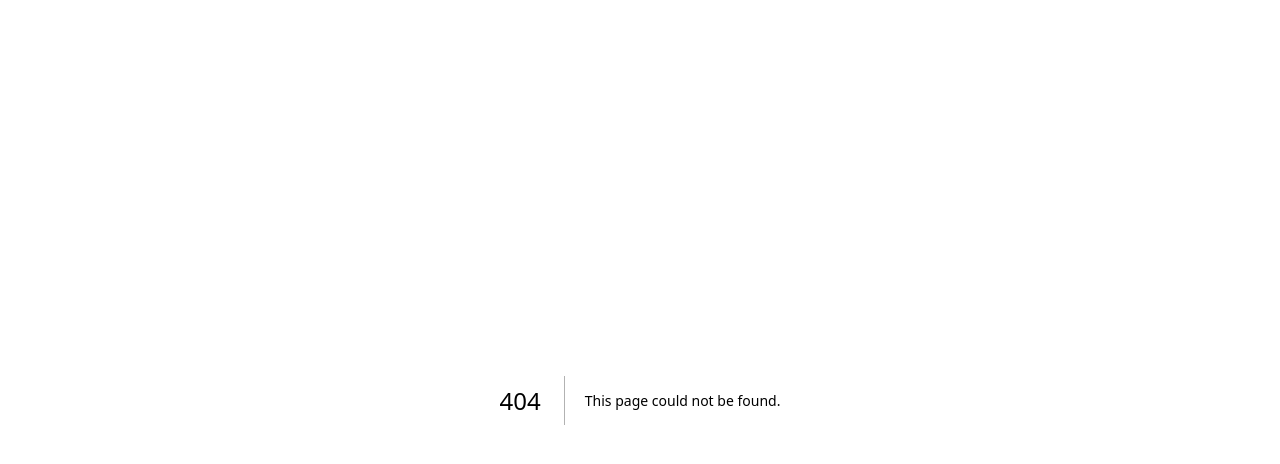
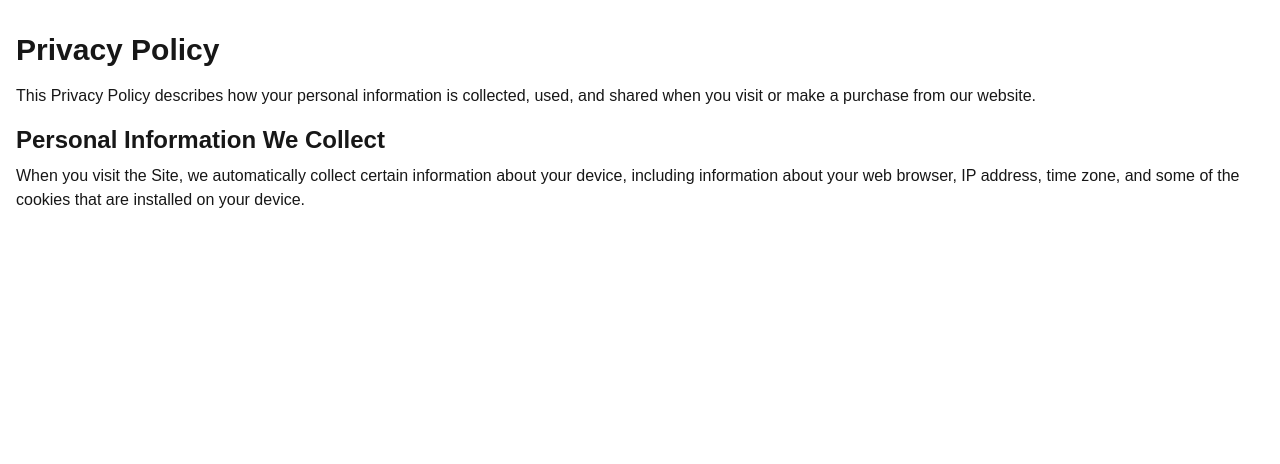
Before and after one commit to SunilNeupane77/NayaBato, a Next.js app: page /privacy-policy in a window 1280 px wide. Before the commit this address had no page. Shown: the top 464 px of the page. Built offline with nearby package versions, Linux system fonts and the light colour scheme.

Commit message:
feat: Add Privacy Policy and Terms of Service pages\n\nThis commit introduces new pages for Privacy Policy and Terms of Service, and updates the footer to include links to these new pages.

```diff
--- /dev/null
+++ b/app/privacy-policy/page.jsx
@@ -0,0 +1,26 @@
+import React from "react";
+
+const PrivacyPolicyPage = () => {
+  return (
+    <div className="container mx-auto px-4 py-8">
+      <h1 className="text-3xl font-bold mb-4">Privacy Policy</h1>
+      <p className="mb-4">
+        This Privacy Policy describes how your personal information is
+        collected, used, and shared when you visit or make a purchase from
+        our website.
+      </p>
+      <h2 className="text-2xl font-bold mb-2">
+        Personal Information We Collect
+      </h2>
+      <p className="mb-4">
+        When you visit the Site, we automatically collect certain information
+        about your device, including information about your web browser, IP
+        address, time zone, and some of the cookies that are installed on
+        your device.
+      </p>
+      {/* Add more sections as needed */}
+    </div>
+  );
+};
+
+export default PrivacyPolicyPage;
--- /dev/null
+++ b/app/terms-of-service/page.jsx
@@ -0,0 +1,24 @@
+import React from "react";
+
+const TermsOfServicePage = () => {
+  return (
+    <div className="container mx-auto px-4 py-8">
+      <h1 className="text-3xl font-bold mb-4">Terms of Service</h1>
+      <p className="mb-4">
+        These Terms of Service describe the terms and conditions applicable
+        to your access and use of the website.
+      </p>
+      <h2 className="text-2xl font-bold mb-2">
+        1. Use of Our Service
+      </h2>
+      <p className="mb-4">
+        You agree to use our service for lawful purposes only and in a way
+        that does not infringe the rights of, restrict or inhibit anyone
+        else's use and enjoyment of the website.
+      </p>
+      {/* Add more sections as needed */}
+    </div>
+  );
+};
+
+export default TermsOfServicePage;
--- /dev/null
+++ b/components/Footer.jsx
@@ -0,0 +1,54 @@
+import Link from 'next/link';
+import { Facebook, Twitter, Instagram, Linkedin } from 'lucide-react';
+
+export default function Footer() {
+  return (
+    <footer className="bg-gray-800 text-gray-300 py-10 mt-auto">
+      <div className="container mx-auto px-4 grid grid-cols-1 md:grid-cols-4 gap-8">
+        {/* About Section */}
+        <div>
+          <h3 className="text-lg font-semibold text-white mb-4">Nayabato</h3>
+          <p className="text-sm">
+            Empowering communities by providing a platform to report and track civic issues, fostering transparency and accountability.
+          </p>
+        </div>
+
+        {/* Quick Links */}
+        <div>
+          <h3 className="text-lg font-semibold text-white mb-4">Quick Links</h3>
+          <ul className="space-y-2 text-sm">
+            <li><Link href="/issues" className="hover:text-white transition-colors">Active Issues</Link></li>
+            <li><Link href="/issues/report" className="hover:text-white transition-colors">Report an Issue</Link></li>
+            <li><Link href="/about" className="hover:text-white transition-colors">About Us</Link></li>
+            <li><Link href="/auth/register" className="hover:text-white transition-colors">Sign Up</Link></li>
+          </ul>
+        </div>
+
+        {/* Legal */}
+        <div>
+          <h3 className="text-lg font-semibold text-white mb-4">Legal</h3>
+          <ul className="space-y-2 text-sm">
+            <li><Link href="/privacy-policy" className="hover:text-white transition-colors">Privacy Policy</Link></li>
+            <li><Link href="/terms-of-service" className="hover:text-white transition-colors">Terms of Service</Link></li>
+          </ul>
+        </div>
+
+        {/* Contact & Social */}
+        <div>
+          <h3 className="text-lg font-semibold text-white mb-4">Connect With Us</h3>
+          <p className="text-sm mb-4">Email: info@nayabato.com</p>
+          <div className="flex space-x-4">
+            <a href="#" className="hover:text-white transition-colors"><Facebook size={20} /></a>
+            <a href="#" className="hover:text-white transition-colors"><Twitter size={20} /></a>
+            <a href="#" className="hover:text-white transition-colors"><Instagram size={20} /></a>
+            <a href="#" className="hover:text-white transition-colors"><Linkedin size={20} /></a>
+          </div>
+        </div>
+      </div>
+
+      <div className="border-t border-gray-700 mt-8 pt-6 text-center text-sm text-gray-500">
+        &copy; {new Date().getFullYear()} Nayabato. All rights reserved.
+      </div>
+    </footer>
+  );
+}
```
